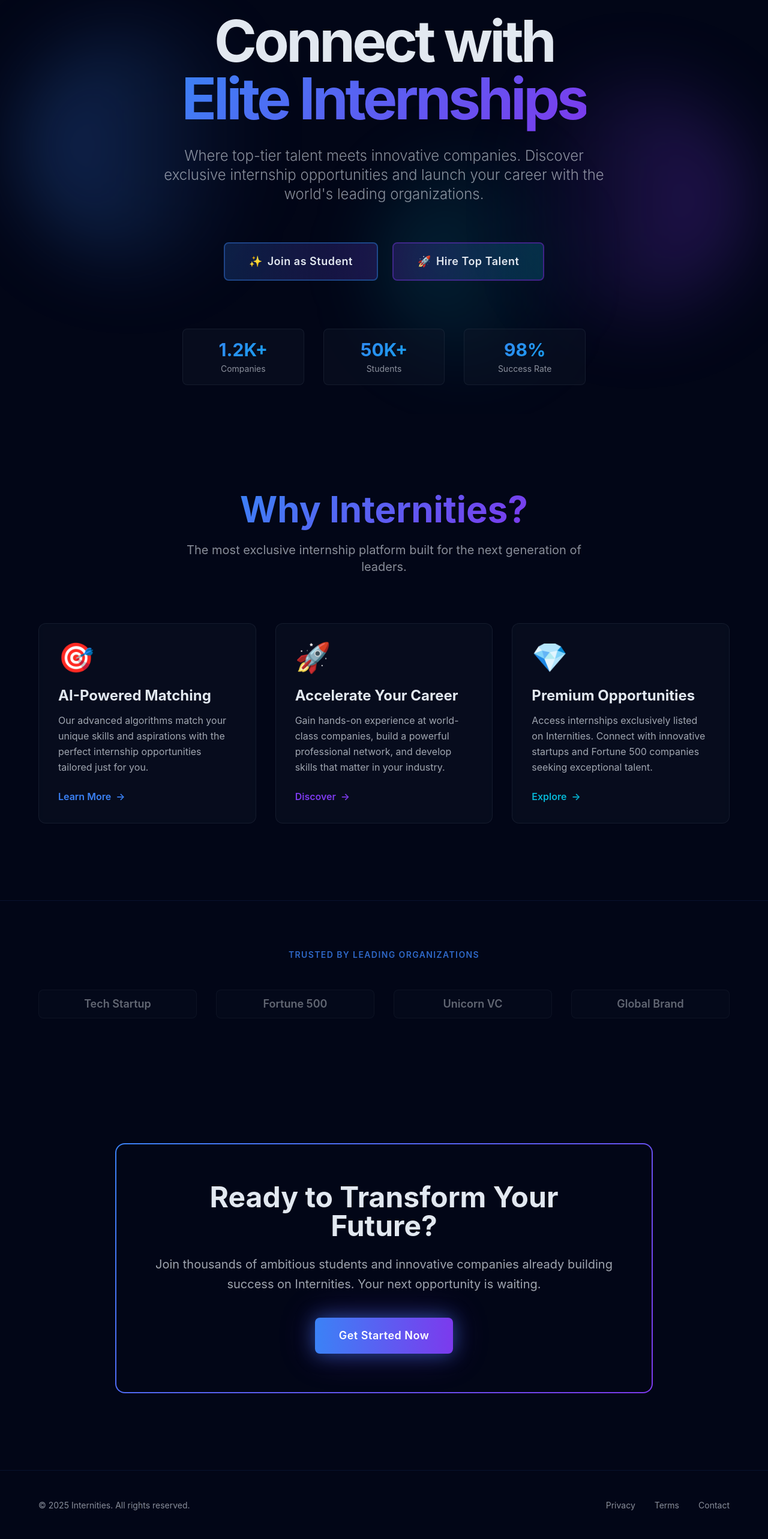
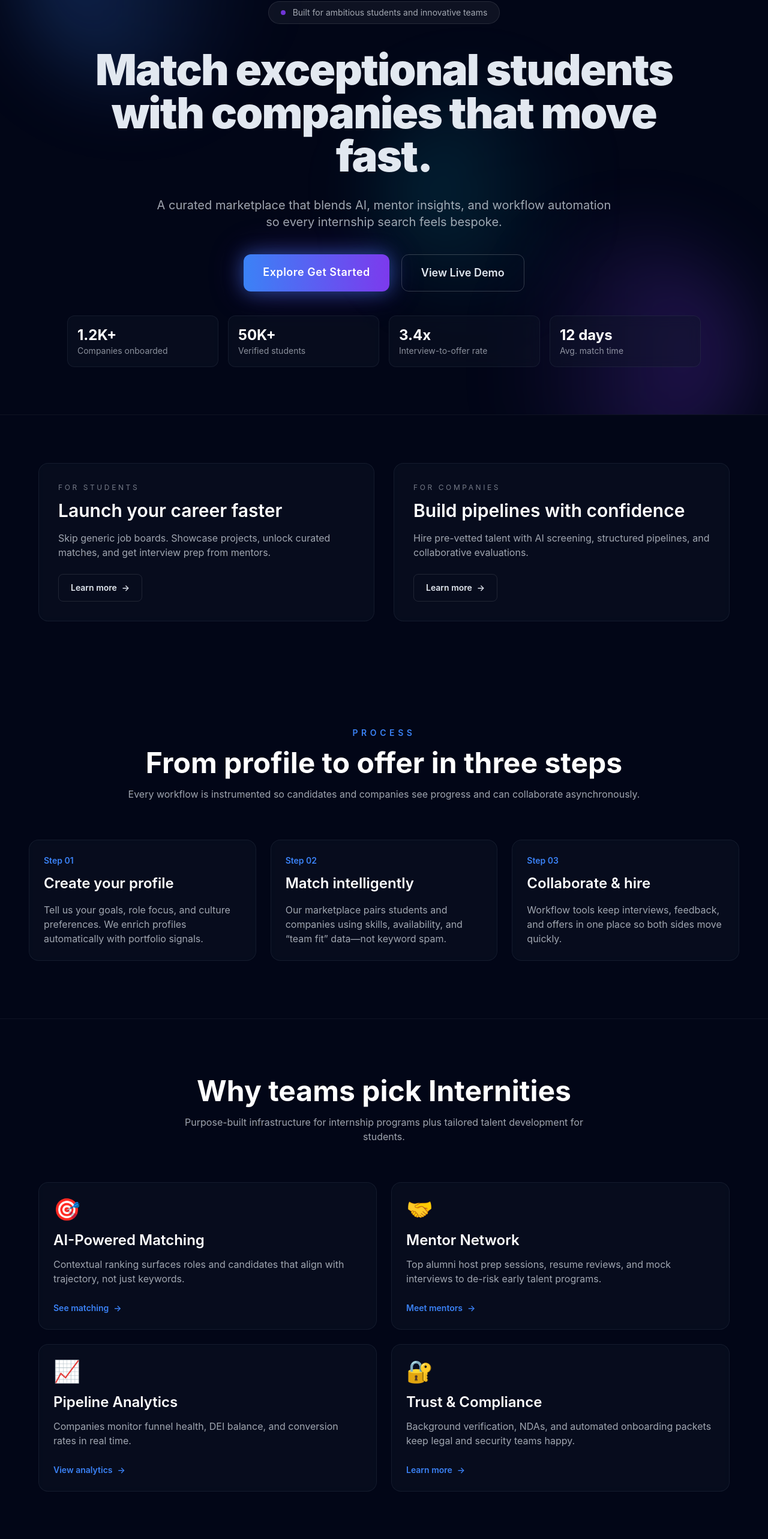
Before and after one commit to akrinkieu2025-byte/Internities, a Next.js app in the folder V1/: page / in a window 1280 px wide. Shown: the part 109-2675 px from the top of the page at 60% size. Built offline with nearby package versions, Linux system fonts and the light colour scheme; no server answers.

Commit message:
Refresh landing page experience

```diff
--- a/V1/app/page.js
+++ b/V1/app/page.js
@@ -1,192 +1,263 @@
-'use client';
+"use client";
 
 import Navbar from '@/components/Navbar';
+
+const heroStats = [
+  { label: 'Companies onboarded', value: '1.2K+' },
+  { label: 'Verified students', value: '50K+' },
+  { label: 'Interview-to-offer rate', value: '3.4x' },
+  { label: 'Avg. match time', value: '12 days' },
+];
+
+const personas = [
+  {
+    title: 'For Students',
+    copy: 'Skip generic job boards. Showcase projects, unlock curated matches, and get interview prep from mentors.',
+    link: '/student',
+    accent: 'from-brand-primary/20 to-brand-secondary/20',
+  },
+  {
+    title: 'For Companies',
+    copy: 'Hire pre-vetted talent with AI screening, structured pipelines, and collaborative evaluations.',
+    link: '/company',
+    accent: 'from-brand-secondary/20 to-brand-accent/20',
+  },
+];
+
+const howItWorks = [
+  {
+    step: '01',
+    title: 'Create your profile',
+    copy: 'Tell us your goals, role focus, and culture preferences. We enrich profiles automatically with portfolio signals.',
+  },
+  {
+    step: '02',
+    title: 'Match intelligently',
+    copy: 'Our marketplace pairs students and companies using skills, availability, and “team fit” data—not keyword spam.',
+  },
+  {
+    step: '03',
+    title: 'Collaborate & hire',
+    copy: 'Workflow tools keep interviews, feedback, and offers in one place so both sides move quickly.',
+  },
+];
+
+const featureHighlights = [
+  {
+    icon: '🎯',
+    title: 'AI-Powered Matching',
+    copy: 'Contextual ranking surfaces roles and candidates that align with trajectory, not just keywords.',
+    cta: 'See matching',
+  },
+  {
+    icon: '🤝',
+    title: 'Mentor Network',
+    copy: 'Top alumni host prep sessions, resume reviews, and mock interviews to de-risk early talent programs.',
+    cta: 'Meet mentors',
+  },
+  {
+    icon: '📈',
+    title: 'Pipeline Analytics',
+    copy: 'Companies monitor funnel health, DEI balance, and conversion rates in real time.',
+    cta: 'View analytics',
+  },
+  {
+    icon: '🔐',
+    title: 'Trust & Compliance',
+    copy: 'Background verification, NDAs, and automated onboarding packets keep legal and security teams happy.',
+    cta: 'Learn more',
+  },
+];
+
+const testimonials = [
+  {
+    quote: 'Internities replaced three different tools and helped us fill 7 critical internship roles in under a month.',
+    author: 'Maya Chen · Talent Lead, Lumen Labs',
+  },
+  {
+    quote: 'I landed interviews with companies I never thought I could reach—plus mentorship that kept me confident.',
+    author: 'Carlos Rodríguez · Product Intern',
+  },
+];
+
+const logos = ['Lumen Labs', 'Northwind AI', 'Archetype Capital', 'Aurora Bank', 'Nova Mobility', 'Atlas Cloud'];
 
 export default function Home() {
   return (
     <main className="bg-brand-dark min-h-screen overflow-hidden">
       <Navbar />
 
-      {/* Hero Section with Animated Gradient Orbs */}
-      <section className="relative min-h-screen flex items-center justify-center overflow-hidden pt-20">
-        {/* Animated Background Orbs */}
-        <div className="absolute top-40 left-10 w-96 h-96 bg-gradient-to-r from-brand-primary/30 to-transparent rounded-full blur-3xl animate-float"></div>
-        <div className="absolute bottom-40 right-10 w-96 h-96 bg-gradient-to-l from-brand-secondary/30 to-transparent rounded-full blur-3xl animate-float" style={{ animationDelay: '1s' }}></div>
-        <div className="absolute top-1/2 right-1/4 w-80 h-80 bg-gradient-to-r from-brand-accent/20 to-transparent rounded-full blur-3xl animate-float" style={{ animationDelay: '2s' }}></div>
+      {/* Hero */}
+      <section className="relative min-h-screen flex items-center justify-center overflow-hidden pt-24 pb-16">
+        <div className="absolute inset-0">
+          <div className="absolute -top-32 left-10 w-96 h-96 bg-gradient-to-r from-brand-primary/30 to-transparent rounded-full blur-3xl animate-float" />
+          <div className="absolute -bottom-24 right-10 w-96 h-96 bg-gradient-to-l from-brand-secondary/30 to-transparent rounded-full blur-3xl animate-float delay-700" />
+          <div className="absolute top-1/3 right-1/4 w-80 h-80 bg-gradient-to-r from-brand-accent/20 to-transparent rounded-full blur-3xl animate-float delay-1000" />
+        </div>
 
-        {/* Content */}
-        <div className="relative z-10 max-w-6xl mx-auto px-6 sm:px-8 lg:px-12 text-center">
-          {/* Headline */}
-          <div className="space-y-8 animate-fade-in">
-            <h1 className="text-6xl sm:text-7xl lg:text-8xl font-bold tracking-tighter leading-tight">
-              <span className="block text-brand-light">Connect with</span>
-              <span className="gradient-text-purple text-7xl sm:text-8xl lg:text-8xl">Elite Internships</span>
+        <div className="relative z-10 max-w-6xl mx-auto px-6 sm:px-8 lg:px-12 text-center space-y-10">
+          <div className="inline-flex items-center gap-3 px-5 py-2 rounded-full bg-white/5 border border-white/10 text-sm text-brand-light/70">
+            <span className="h-2 w-2 rounded-full bg-brand-secondary animate-pulse" />
+            Built for ambitious students and innovative teams
+          </div>
+
+          <div className="space-y-8">
+            <h1 className="text-4xl sm:text-6xl lg:text-7xl font-black tracking-tight leading-tight">
+              Match exceptional students with companies that move fast.
             </h1>
+            <p className="text-lg sm:text-xl text-brand-light/70 max-w-3xl mx-auto">
+              A curated marketplace that blends AI, mentor insights, and workflow automation so every internship search feels bespoke.
+            </p>
+          </div>
 
-            {/* Subtitle */}
-            <p className="text-xl sm:text-2xl text-brand-light/60 max-w-3xl mx-auto leading-relaxed font-light">
-              Where top-tier talent meets innovative companies. Discover exclusive internship opportunities and launch your career with the world's leading organizations.
-            </p>
-
-            {/* CTA Buttons */}
-            <div className="flex flex-col sm:flex-row gap-6 justify-center pt-8 animate-slide-up" style={{ animationDelay: '0.3s' }}>
+          <div className="flex flex-col sm:flex-row gap-5 justify-center">
             <a
-                href="/auth/signup?role=student"
-                className="btn-premium group relative px-8 sm:px-10 py-4 rounded-lg text-lg font-semibold border-2 border-brand-primary/50 text-brand-light hover:border-brand-primary transition-all duration-300 overflow-hidden"
+              href="/get-started"
+              className="btn-premium px-8 py-4 rounded-xl font-semibold text-base sm:text-lg bg-gradient-to-r from-brand-primary to-brand-secondary text-white shadow-glow-lg hover:scale-105 transition"
             >
-                <span className="relative z-10 flex items-center justify-center gap-2">
-                  <span>✨</span> Join as Student
-                </span>
-                <div className="absolute inset-0 bg-gradient-to-r from-brand-primary/20 to-brand-secondary/20 group-hover:from-brand-primary/40 group-hover:to-brand-secondary/40 transition-all duration-300"></div>
+              Explore Get Started
             </a>
-
             <a
-                href="/auth/signup?role=company"
-                className="btn-premium group relative px-8 sm:px-10 py-4 rounded-lg text-lg font-semibold border-2 border-brand-secondary/50 text-brand-light hover:border-brand-secondary transition-all duration-300 overflow-hidden"
+              href="/auth/login"
+              className="px-8 py-4 rounded-xl font-semibold text-base sm:text-lg border border-white/20 text-brand-light hover:border-brand-primary/60 hover:text-white transition"
             >
-                <span className="relative z-10 flex items-center justify-center gap-2">
-                  <span>🚀</span> Hire Top Talent
-                </span>
-                <div className="absolute inset-0 bg-gradient-to-r from-brand-secondary/20 to-brand-accent/20 group-hover:from-brand-secondary/40 group-hover:to-brand-accent/40 transition-all duration-300"></div>
+              View Live Demo
             </a>
           </div>
+
+          <div className="grid grid-cols-2 md:grid-cols-4 gap-4 mt-8">
+            {heroStats.map((stat) => (
+              <div key={stat.label} className="glass-card rounded-xl p-4 text-left">
+                <p className="text-2xl font-bold text-white">{stat.value}</p>
+                <p className="text-sm text-brand-light/60">{stat.label}</p>
               </div>
-
-          {/* Stats Row */}
-          <div className="grid grid-cols-3 gap-8 mt-20 max-w-2xl mx-auto animate-slide-up" style={{ animationDelay: '0.6s' }}>
-            <div className="glass-card p-4 rounded-lg">
-              <div className="text-3xl font-bold gradient-text">1.2K+</div>
-              <div className="text-sm text-brand-light/60 mt-1">Companies</div>
-            </div>
-            <div className="glass-card p-4 rounded-lg">
-              <div className="text-3xl font-bold gradient-text">50K+</div>
-              <div className="text-sm text-brand-light/60 mt-1">Students</div>
-            </div>
-            <div className="glass-card p-4 rounded-lg">
-              <div className="text-3xl font-bold gradient-text">98%</div>
-              <div className="text-sm text-brand-light/60 mt-1">Success Rate</div>
-            </div>
+            ))}
           </div>
         </div>
       </section>
 
-      {/* Features Section */}
-      <section className="relative py-32 px-6 sm:px-8 lg:px-12">
-        <div className="max-w-6xl mx-auto">
-          {/* Section Header */}
-          <div className="text-center mb-20">
-            <h2 className="text-5xl sm:text-6xl font-bold mb-6">
-              <span className="gradient-text-purple">Why Internities?</span>
-            </h2>
-            <p className="text-xl text-brand-light/60 max-w-2xl mx-auto">
-              The most exclusive internship platform built for the next generation of leaders.
+      {/* Student vs Company value props */}
+      <section className="py-20 px-6 sm:px-8 lg:px-12 border-t border-white/5">
+        <div className="max-w-6xl mx-auto grid grid-cols-1 md:grid-cols-2 gap-8">
+          {personas.map((persona) => (
+            <div key={persona.title} className="glass-card rounded-2xl p-8 border border-white/10">
+              <p className="text-xs uppercase tracking-[0.3em] text-brand-light/50 mb-3">{persona.title}</p>
+              <h3 className="text-3xl font-semibold text-white mb-4">{persona.title === 'For Students' ? 'Launch your career faster' : 'Build pipelines with confidence'}</h3>
+              <p className="text-brand-light/70 mb-6">{persona.copy}</p>
+              <a
+                href={persona.link}
+                className="inline-flex items-center gap-2 px-5 py-3 rounded-lg border border-white/10 text-sm font-semibold hover:bg-white/10 transition"
+              >
+                Learn more
+                <span>→</span>
+              </a>
+            </div>
+          ))}
+        </div>
+      </section>
+
+      {/* How it works */}
+      <section className="py-24 px-6 sm:px-8 lg:px-12">
+        <div className="max-w-5xl mx-auto text-center mb-16">
+          <p className="text-sm font-semibold text-brand-primary uppercase tracking-[0.4em]">Process</p>
+          <h2 className="text-4xl sm:text-5xl font-bold text-white mt-4 mb-4">From profile to offer in three steps</h2>
+          <p className="text-brand-light/70">
+            Every workflow is instrumented so candidates and companies see progress and can collaborate asynchronously.
           </p>
         </div>
+        <div className="grid gap-6 md:grid-cols-3">
+          {howItWorks.map((item) => (
+            <div key={item.step} className="glass-card rounded-2xl p-6 flex flex-col border border-white/10">
+              <span className="text-brand-primary font-semibold text-sm">Step {item.step}</span>
+              <h3 className="text-2xl font-semibold text-white mt-3 mb-4">{item.title}</h3>
+              <p className="text-brand-light/70 flex-1">{item.copy}</p>
+            </div>
+          ))}
+        </div>
+      </section>
 
-          {/* Feature Cards Grid */}
-          <div className="grid grid-cols-1 md:grid-cols-3 gap-8">
-            {/* Card 1: Smart Matching */}
-            <div className="glass-card group p-8 rounded-xl hover:shadow-glow-blue transition-all duration-500 hover:-translate-y-2 cursor-pointer border border-brand-primary/10 hover:border-brand-primary/40">
-              <div className="text-5xl mb-6">🎯</div>
-              <h3 className="text-2xl font-bold mb-3 text-brand-light">AI-Powered Matching</h3>
-              <p className="text-brand-light/70 leading-relaxed">
-                Our advanced algorithms match your unique skills and aspirations with the perfect internship opportunities tailored just for you.
+      {/* Feature highlights */}
+      <section className="py-24 px-6 sm:px-8 lg:px-12 border-t border-white/5">
+        <div className="max-w-6xl mx-auto">
+          <div className="text-center mb-16">
+            <h2 className="text-4xl sm:text-5xl font-bold text-white">Why teams pick Internities</h2>
+            <p className="text-brand-light/70 max-w-2xl mx-auto mt-4">
+              Purpose-built infrastructure for internship programs plus tailored talent development for students.
             </p>
-              <div className="mt-6 flex items-center gap-2 text-brand-primary font-semibold group-hover:gap-4 transition-all duration-300">
-                <span>Learn More</span>
+          </div>
+          <div className="grid gap-6 md:grid-cols-2">
+            {featureHighlights.map((feature) => (
+              <div key={feature.title} className="glass-card rounded-2xl p-6 border border-white/10 hover:border-brand-primary/40 transition">
+                <div className="text-4xl mb-4">{feature.icon}</div>
+                <h3 className="text-2xl font-semibold text-white mb-3">{feature.title}</h3>
+                <p className="text-brand-light/70 mb-6">{feature.copy}</p>
+                <button className="text-brand-primary font-semibold inline-flex items-center gap-2 text-sm">
+                  {feature.cta}
                   <span>→</span>
+                </button>
               </div>
-            </div>
-
-            {/* Card 2: Career Growth */}
-            <div className="glass-card group p-8 rounded-xl hover:shadow-glow-purple transition-all duration-500 hover:-translate-y-2 cursor-pointer border border-brand-secondary/10 hover:border-brand-secondary/40">
-              <div className="text-5xl mb-6">🚀</div>
-              <h3 className="text-2xl font-bold mb-3 text-brand-light">Accelerate Your Career</h3>
-              <p className="text-brand-light/70 leading-relaxed">
-                Gain hands-on experience at world-class companies, build a powerful professional network, and develop skills that matter in your industry.
-              </p>
-              <div className="mt-6 flex items-center gap-2 text-brand-secondary font-semibold group-hover:gap-4 transition-all duration-300">
-                <span>Discover</span>
-                <span>→</span>
-              </div>
-            </div>
-
-            {/* Card 3: Exclusive Access */}
-            <div className="glass-card group p-8 rounded-xl hover:shadow-glow-cyan transition-all duration-500 hover:-translate-y-2 cursor-pointer border border-brand-accent/10 hover:border-brand-accent/40">
-              <div className="text-5xl mb-6">💎</div>
-              <h3 className="text-2xl font-bold mb-3 text-brand-light">Premium Opportunities</h3>
-              <p className="text-brand-light/70 leading-relaxed">
-                Access internships exclusively listed on Internities. Connect with innovative startups and Fortune 500 companies seeking exceptional talent.
-              </p>
-              <div className="mt-6 flex items-center gap-2 text-brand-accent font-semibold group-hover:gap-4 transition-all duration-300">
-                <span>Explore</span>
-                <span>→</span>
-              </div>
-            </div>
+            ))}
           </div>
         </div>
       </section>
 
-      {/* Trust Section */}
-      <section className="relative py-20 px-6 sm:px-8 lg:px-12 border-t border-brand-primary/10">
-        <div className="max-w-6xl mx-auto">
-          <div className="text-center mb-12">
-            <p className="text-sm font-semibold text-brand-primary/80 tracking-widest uppercase">Trusted by Leading Organizations</p>
+      {/* Logos */}
+      <section className="py-16 px-6 sm:px-8 lg:px-12">
+        <div className="max-w-6xl mx-auto text-center">
+          <p className="text-sm uppercase tracking-[0.5em] text-brand-light/50">Trusted by internship programs worldwide</p>
+          <div className="grid grid-cols-2 sm:grid-cols-3 md:grid-cols-6 gap-6 mt-8 text-brand-light/60">
+            {logos.map((logo) => (
+              <div key={logo} className="glass-card rounded-xl py-4 px-2 text-sm font-semibold tracking-wide">
+                {logo}
               </div>
-          <div className="grid grid-cols-2 md:grid-cols-4 gap-8 opacity-60 hover:opacity-100 transition-opacity duration-300">
-            <div className="h-12 glass-card rounded-lg flex items-center justify-center">
-              <span className="text-lg font-semibold text-brand-light/70">Tech Startup</span>
-            </div>
-            <div className="h-12 glass-card rounded-lg flex items-center justify-center">
-              <span className="text-lg font-semibold text-brand-light/70">Fortune 500</span>
-            </div>
-            <div className="h-12 glass-card rounded-lg flex items-center justify-center">
-              <span className="text-lg font-semibold text-brand-light/70">Unicorn VC</span>
-            </div>
-            <div className="h-12 glass-card rounded-lg flex items-center justify-center">
-              <span className="text-lg font-semibold text-brand-light/70">Global Brand</span>
-            </div>
+            ))}
           </div>
         </div>
       </section>
 
-      {/* CTA Section */}
+      {/* Testimonials */}
+      <section className="py-24 px-6 sm:px-8 lg:px-12 border-t border-white/5">
+        <div className="max-w-5xl mx-auto">
+          <div className="text-center mb-12">
+            <p className="text-sm font-semibold text-brand-secondary uppercase tracking-[0.4em]">Proof</p>
+            <h2 className="text-4xl font-bold text-white mt-3">People are building careers here</h2>
+          </div>
+          <div className="grid gap-6 md:grid-cols-2">
+            {testimonials.map((item) => (
+              <div key={item.author} className="glass-card rounded-2xl p-6 border border-white/10">
+                <p className="text-brand-light/90 text-lg leading-relaxed">“{item.quote}”</p>
+                <p className="text-sm text-brand-light/60 mt-4">{item.author}</p>
+              </div>
+            ))}
+          </div>
+        </div>
+      </section>
+
+      {/* Closing CTA */}
       <section className="relative py-32 px-6 sm:px-8 lg:px-12">
-        <div className="max-w-4xl mx-auto">
-          {/* Gradient Background Boxes */}
-          <div className="absolute inset-0 -z-10">
-            <div className="absolute top-20 left-1/2 w-96 h-96 bg-gradient-to-r from-brand-primary/20 to-brand-secondary/20 rounded-full blur-3xl"></div>
-          </div>
-
-          <div className="glass-card border border-brand-primary/30 rounded-2xl p-12 sm:p-16 text-center neon-border">
-            <h2 className="text-4xl sm:text-5xl font-bold mb-6">
-              Ready to Transform Your Future?
-            </h2>
-            <p className="text-xl text-brand-light/70 mb-10 leading-relaxed">
-              Join thousands of ambitious students and innovative companies already building success on Internities. Your next opportunity is waiting.
+        <div className="max-w-4xl mx-auto text-center glass-card border border-brand-primary/30 rounded-3xl p-12">
+          <h2 className="text-4xl sm:text-5xl font-bold text-white mb-6">Ready to run an elite internship program?</h2>
+          <p className="text-brand-light/70 mb-10">
+            Launch your workspace in minutes and invite teammates or mentors. Students can complete onboarding in under ten minutes.
           </p>
-            <a
-              href="/auth/signup"
-              className="btn-premium inline-flex px-10 py-4 rounded-lg text-lg font-semibold bg-gradient-to-r from-brand-primary to-brand-secondary text-white shadow-glow-lg hover:shadow-glow-lg hover:scale-105 transition-all duration-300"
-            >
-              Get Started Now
+          <div className="flex flex-col sm:flex-row gap-4 justify-center">
+            <a href="/get-started" className="btn-premium px-8 py-4 rounded-xl text-lg font-semibold bg-gradient-to-r from-brand-primary to-brand-secondary text-white">
+              Start Now
+            </a>
+            <a href="/contact" className="px-8 py-4 rounded-xl border border-white/20 text-brand-light hover:border-brand-primary/50">
+              Talk to our team
             </a>
           </div>
         </div>
       </section>
 
-      {/* Footer */}
-      <footer className="border-t border-brand-primary/10 py-12 px-6 sm:px-8 lg:px-12">
-        <div className="max-w-6xl mx-auto">
-          <div className="flex flex-col sm:flex-row justify-between items-center gap-8">
-            <div>
-              <p className="text-brand-light/60 text-sm">© 2025 Internities. All rights reserved.</p>
-            </div>
-            <div className="flex gap-8">
-              <a href="#" className="text-brand-light/60 hover:text-brand-primary transition-colors text-sm">Privacy</a>
-              <a href="#" className="text-brand-light/60 hover:text-brand-primary transition-colors text-sm">Terms</a>
-              <a href="#" className="text-brand-light/60 hover:text-brand-primary transition-colors text-sm">Contact</a>
-            </div>
+      <footer className="border-t border-white/10 py-12 px-6 sm:px-8 lg:px-12 text-sm text-brand-light/60">
+        <div className="max-w-6xl mx-auto flex flex-col sm:flex-row gap-4 justify-between">
+          <p>© {new Date().getFullYear()} Internities. All rights reserved.</p>
+          <div className="flex gap-6">
+            <a href="#">Privacy</a>
+            <a href="#">Terms</a>
+            <a href="#">Contact</a>
           </div>
         </div>
       </footer>
```
Lines whose indentation alone changed are shown as unchanged.
